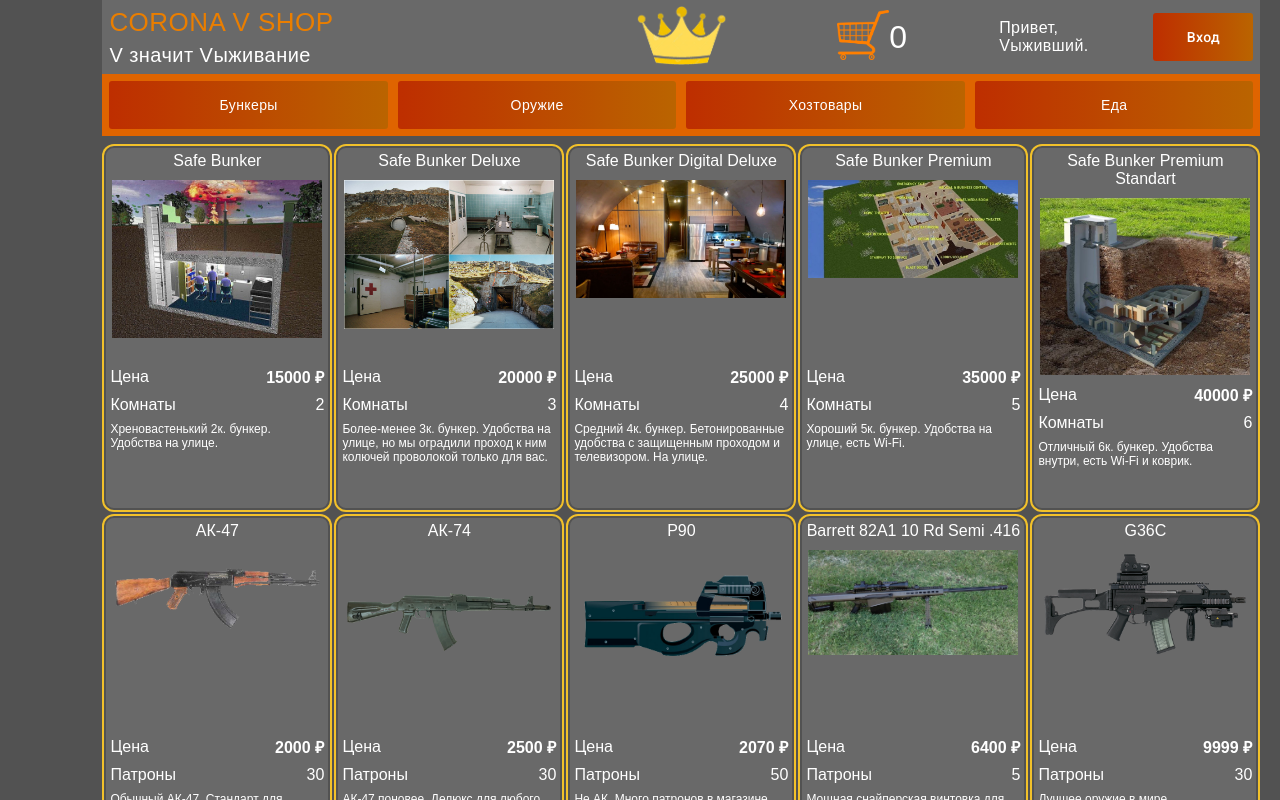
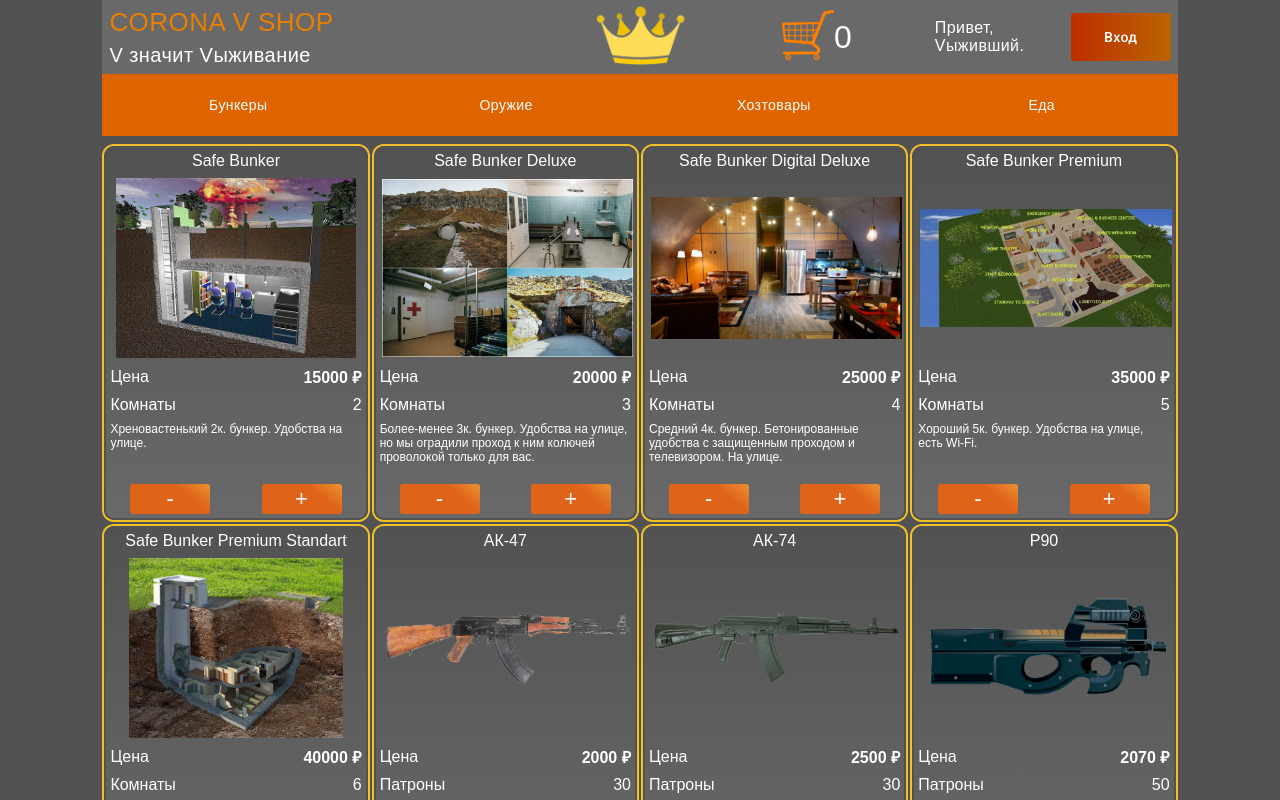
Before and after one commit to hino-2/corona-v-shop, a React (Create React App) app: page / in a window 1280 px wide. Shown: the top 800 px of the page. Built offline with nearby package versions, Linux system fonts and the light colour scheme.

Commit message:
Сделал верстку и респонсив дизайн

```diff
--- a/src/components/App/App.scss
+++ b/src/components/App/App.scss
@@ -5,6 +5,10 @@ body {
   background: #525252;
   margin: 0;
   padding: 0 8%;
+
+  @media only screen and (max-width: 760px) {
+    padding: 1px;
+  }
 }
 
 
--- a/src/components/Category/index.js
+++ b/src/components/Category/index.js
@@ -6,7 +6,7 @@ import './style.scss';
 const useStyles = makeStyles({
     root: {
       fontFamily: 'Montserrat, sans-serif',
-      background: 'linear-gradient(270deg, #BA6400 0%, #BE2E00 100%);',
+    //   background: 'linear-gradient(270deg, #BA6400 0%, #BE2E00 100%);',
       borderRadius: 3,
       border: 0,
       color: 'white',
--- a/src/components/NavBar/style.scss
+++ b/src/components/NavBar/style.scss
@@ -6,6 +6,15 @@
     background: #696969;
     padding: 7px;
     // font-family: Roboto;
+
+    @media only screen and (max-width: 760px) {
+        // display: inline-block;
+        grid-auto-rows: inherit;
+        grid-template-columns: inherit;
+        height: 100%;
+        background: #696969;
+        padding: 0;
+      }
 
     .title {
         display: grid;
--- a/src/components/Product/index.js
+++ b/src/components/Product/index.js
@@ -1,16 +1,40 @@
 import React from 'react';
 import uniqid from "uniqid";
+import Button from '@material-ui/core/Button';
+import { makeStyles } from '@material-ui/core/styles';
 import './style.scss';
+
+const useStyles = makeStyles({
+    root: {
+        fontFamily: 'Montserrat, sans-serif',
+        fontSize: '22px',
+        background: 'linear-gradient(40deg, #df641a 70%, #ffdc56 150%)',
+        borderRadius: 3,
+        border: 0,
+        color: 'white',
+        height: 30,
+        width: 80,
+        lineHeight: 'normal',
+        padding: '0 5px',
+    },
+    label: {
+        textTransform: 'capitalize',
+    },
+});
 
 const Product = ({ data }) => {
     const {id, category, name, photo, price, desc, ...other} = data;
+    const classes = useStyles();
 
     return (
         <div className="product" key={uniqid()}>
             <div style={{"gridArea": "a", "textAlign": "center"}}>
                 { name }
             </div>
-            <div style={{"gridArea": "b", "minHeight": "180px", "textAlign": "center"}}>
+            <div style={{"gridArea": "b",
+                         "minHeight": "180px",
+                         "display": "grid",
+                         "placeContent": "center"}}>
                 <img src={ photo } alt="Фото" />
             </div>
             <div style={{"display": "table", "gridArea": "c"}}>
@@ -30,6 +54,22 @@ const Product = ({ data }) => {
             <div style={{"gridArea": "g", "fontSize": "12px"}}>
                 { desc }
             </div>
+            <div style={{"gridArea": "h", "justifySelf": "start", "marginLeft": "20px"}}>
+                <Button classes={{
+                    root: classes.root,
+                    label: classes.label,
+                }}>
+                    -
+                </Button>
+            </div>
+            <div style={{"gridArea": "i", "justifySelf": "end", "marginRight": "20px"}}>
+                <Button classes={{
+                        root: classes.root,
+                        label: classes.label,
+                    }}>
+                        +
+                </Button>
+            </div>
         </div>
     );
 }
--- a/src/components/Product/style.scss
+++ b/src/components/Product/style.scss
@@ -6,10 +6,10 @@
 
 .product {
     min-height: 250px;
-    max-height: 360px;
+    max-height: 370px;
     border: #525252 solid 2px;
     border-radius: 10px;
-    background: #696969;
+    background: linear-gradient(180deg, #525252 0%, #696969 100%);
     color: white;
     @include box-shadow(0px 0px 0px 2px #f2c12a);
 
@@ -19,13 +19,14 @@
         "b b b b"
         "c c c c"
         "e e f f"
-        "g g g g";
+        "g g g g"
+        "h h i i";
     grid-template-rows: 1fr 4fr 1fr 1fr 4fr;
 
     img {
+        padding: 2px;
+        max-width: 100%;
         max-height: 180px;
-        max-width: 210px;
-        padding: 2px;
     }
 
     div {
--- a/src/components/ProductList/style.scss
+++ b/src/components/ProductList/style.scss
@@ -1,6 +1,6 @@
 .product-list {
     display: grid;
     grid-gap: 6px;
-    grid-template-columns: repeat(5, 1fr);
+    grid-template-columns: repeat(auto-fit, minmax(235px, 1fr));
     padding: 10px 2px;
 }
```
